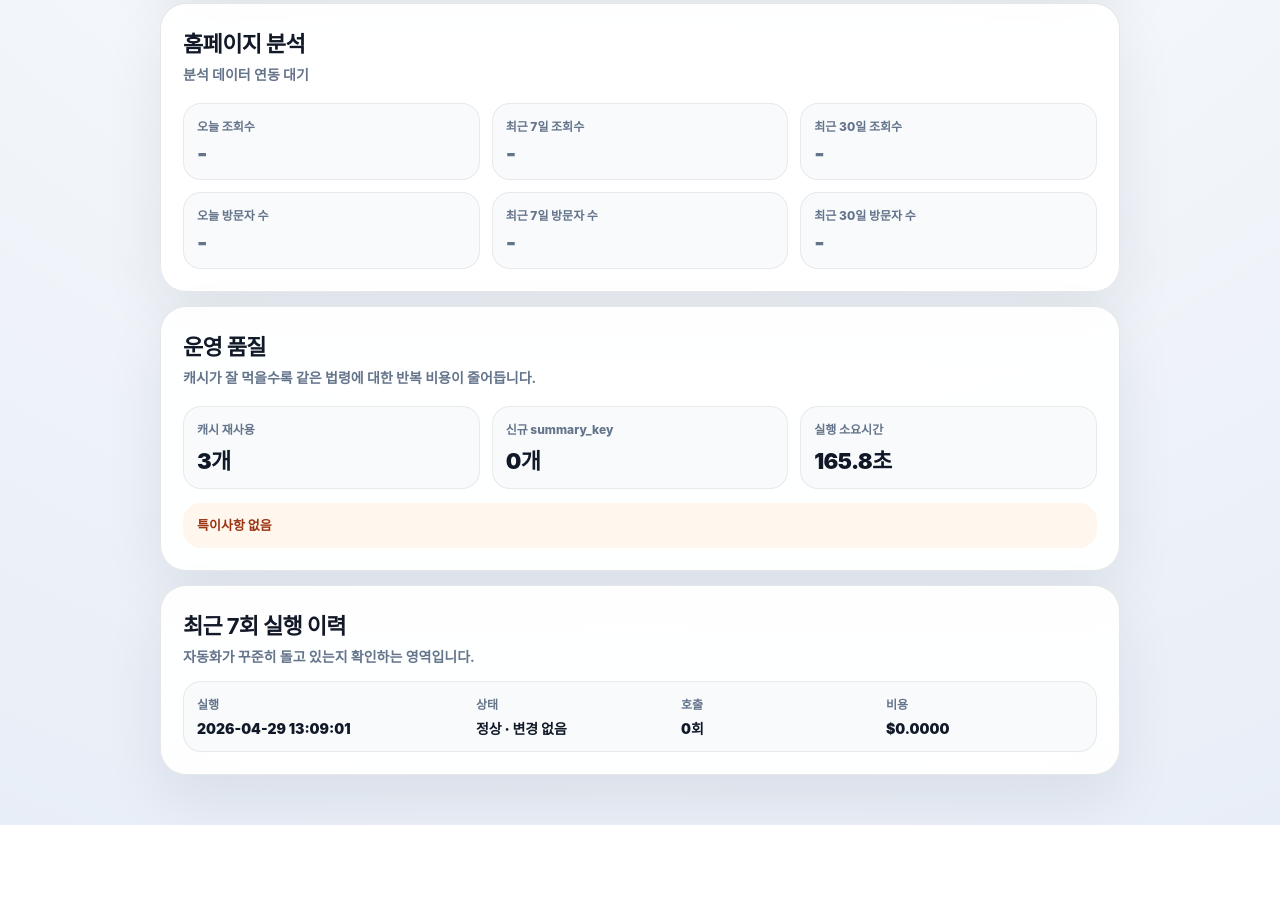
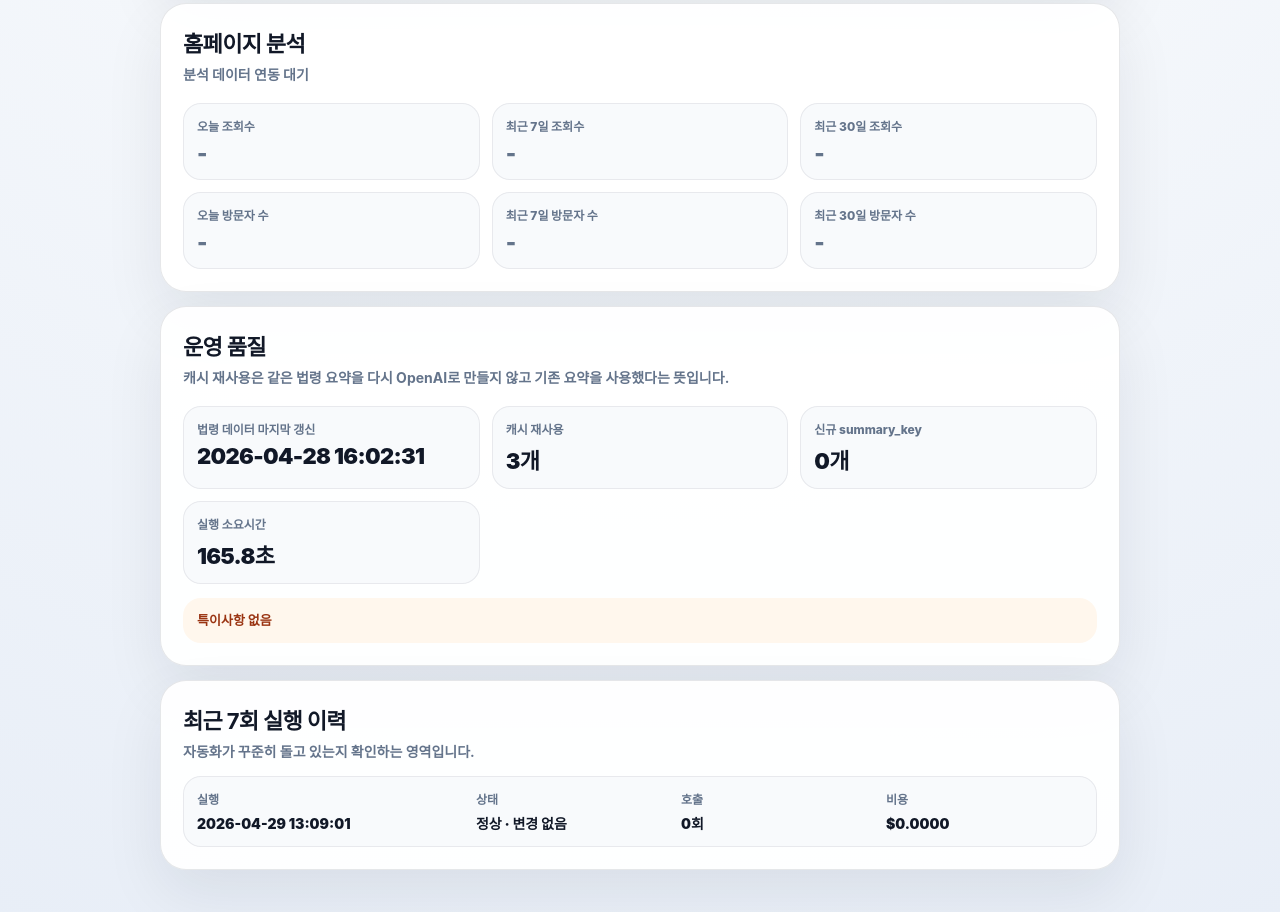
Before and after one commit to yjj7982qazpp-lang/shjj-brief, a plain HTML site: page admin-status.html in a window 1280 px wide. Shown: the part 643-1555 px from the top of the page. Before the commit the page ends 1468 px from the top, so only its background shows below. Drawn offline with Linux system fonts and the light colour scheme.

Commit message:
fix: clarify law data update timestamps

```diff
--- a/admin-status.html
+++ b/admin-status.html
@@ -367,10 +367,14 @@
       <div class="section-head">
         <div>
           <h2>운영 품질</h2>
-          <p>캐시가 잘 먹을수록 같은 법령에 대한 반복 비용이 줄어듭니다.</p>
+          <p>캐시 재사용은 같은 법령 요약을 다시 OpenAI로 만들지 않고 기존 요약을 사용했다는 뜻입니다.</p>
         </div>
       </div>
       <div class="grid">
+        <div class="metric">
+          <span>법령 데이터 마지막 갱신</span>
+          <strong id="lawDataUpdatedAt">-</strong>
+        </div>
         <div class="metric">
           <span>캐시 재사용</span>
           <strong id="cacheHitCount">-</strong>
@@ -418,6 +422,10 @@
       const text = safeText(value, "-");
       if (text === "-") return text;
       return text.replace("T", " ").replace(/\+09:00$/, "");
+    }
+
+    function getLawDataUpdatedAt(data) {
+      return data?.metadata?.lastUpdated || data?.updated_at || data?.synced_at || "-";
     }
 
     function money(value) {
@@ -535,8 +543,19 @@
       }
     }
 
+    async function loadLawDataStatus() {
+      try {
+        const res = await fetch("./data/law_updates.json", { cache: "no-store" });
+        if (!res.ok) throw new Error("law data load failed");
+        $("lawDataUpdatedAt").textContent = formatRunTime(getLawDataUpdatedAt(await res.json()));
+      } catch {
+        $("lawDataUpdatedAt").textContent = "-";
+      }
+    }
+
     loadStatus();
     loadAnalytics();
+    loadLawDataStatus();
   </script>
 </body>
 </html>
```
Also changed, not shown: app.js (+6 -6 lines).
